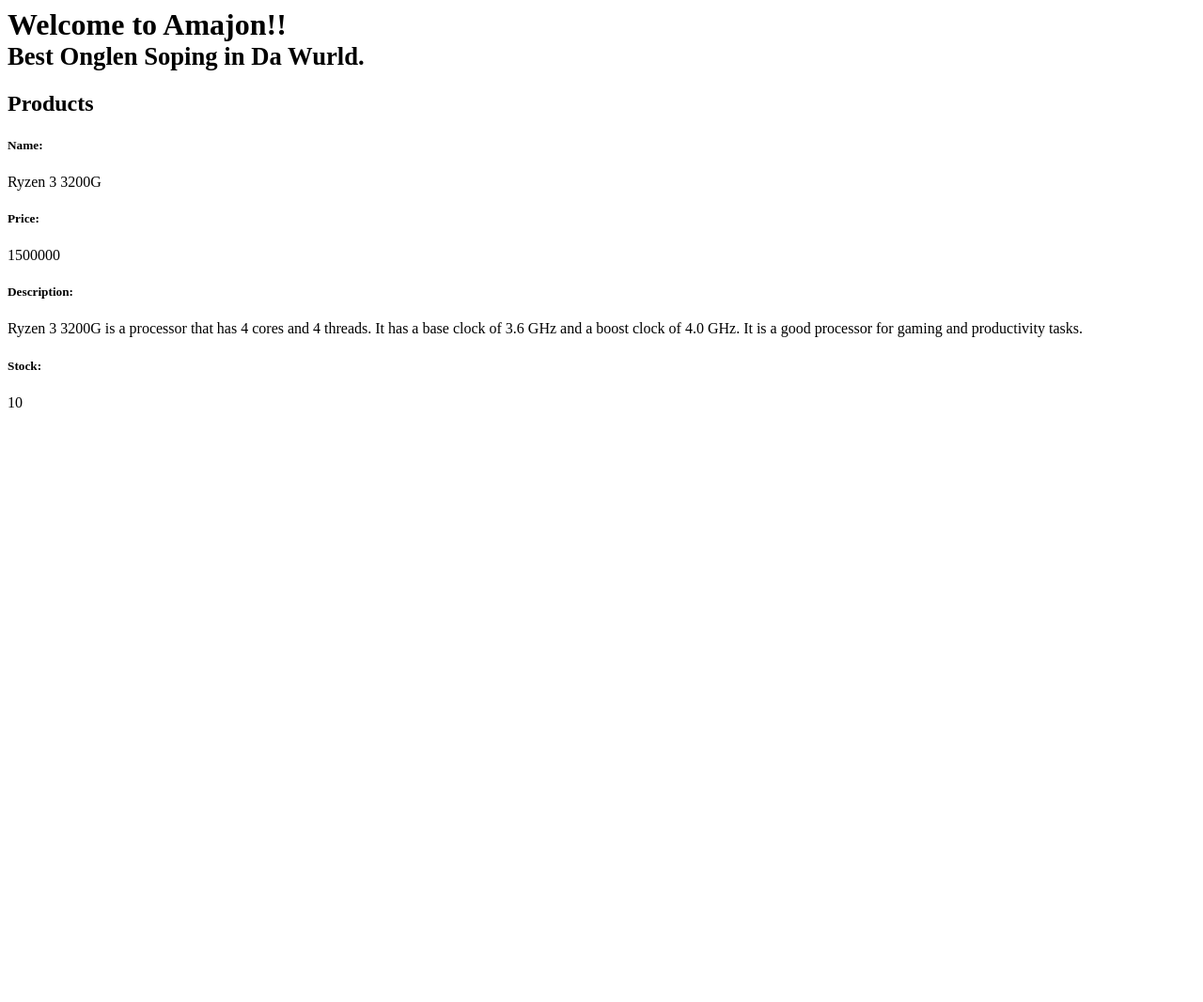
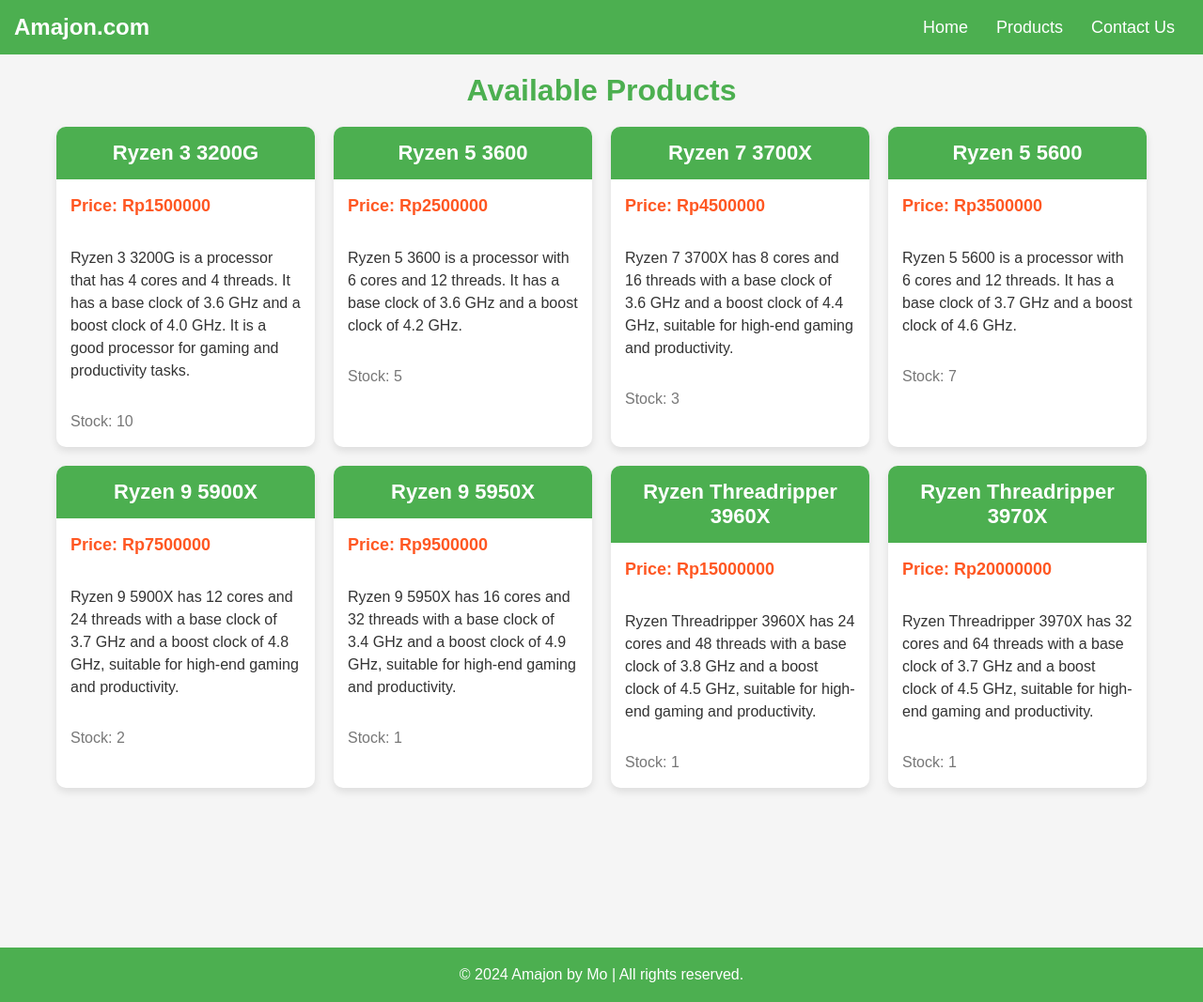
Before and after one commit to AthallahD/amajon, a Django app: page / in a window 1280 px wide. Shown: the whole page at 94% size. Before the commit the page ends 434 px from the top, so only its background shows below. Run offline with Django 5.2, Linux system fonts and the light colour scheme.

Commit message:
updating main.html and views.py

```diff
--- a/main/Templates/main.html
+++ b/main/Templates/main.html
@@ -1,14 +1,160 @@
-<h1>Welcome to Amajon!!
-    <br>
-    <small>Best Onglen Soping in Da Wurld.</small>
-</h1>
+<!DOCTYPE html>
+<html lang="en">
+<head>
+    <meta charset="UTF-8">
+    <meta name="viewport" content="width=device-width, initial-scale=1.0">
+    <title>Amajon.com</title>
+    <style>
+        /* General Reset and Basic Styles */
+        * {
+            margin: 0;
+            padding: 0;
+            box-sizing: border-box;
+        }
 
-<h2>Products</h2>
-<h5>Name: </h5>
-<p>{{ name }}<p>
-<h5>Price: </h5>
-<p>{{ price }}<p>
-<h5>Description: </h5>
-<p>{{ description }}<p>
-<h5>Stock: </h5>
-<p>{{ stock }}<p>
+        body {
+            font-family: Arial, sans-serif;
+            background-color: #f5f5f5;
+            color: #333;
+        }
+
+        h1 {
+            text-align: center;
+            margin-top: 20px;
+            color: #4CAF50;
+        }
+
+        /* Navigation Bar */
+        .navbar {
+            background-color: #4CAF50;
+            padding: 15px;
+            display: flex;
+            justify-content: space-between;
+            align-items: center;
+        }
+
+        .navbar .nav-links {
+            display: flex;
+            align-items: center;
+        }
+
+        .navbar a {
+            color: white;
+            margin: 0 15px;
+            text-decoration: none;
+            font-size: 18px;
+        }
+
+        .navbar a:hover {
+            text-decoration: underline;
+        }
+
+        /* Amajon.com */
+        .navbar .logo {
+            font-size: 24px;
+            font-weight: bold;
+            color: white;
+            margin-right: auto;
+        }
+
+        /* Products Container */
+        .products-container {
+            display: grid;
+            grid-template-columns: repeat(auto-fit, minmax(250px, 1fr));
+            gap: 20px;
+            padding: 20px;
+            max-width: 1200px;
+            margin: 0 auto;
+        }
+
+        /* Product Card */
+        .product-card {
+            background-color: white;
+            border-radius: 10px;
+            box-shadow: 0 4px 8px rgba(0, 0, 0, 0.1);
+            overflow: hidden;
+            transition: transform 0.2s ease-in-out;
+        }
+
+        .product-card:hover {
+            transform: translateY(-10px);
+        }
+
+        .product-card h2 {
+            background-color: #4CAF50;
+            color: white;
+            padding: 15px;
+            font-size: 22px;
+            text-align: center;
+        }
+
+        .product-card p {
+            padding: 15px;
+            line-height: 1.5;
+        }
+
+        .product-card .price {
+            color: #ff5722;
+            font-weight: bold;
+            font-size: 18px;
+        }
+
+        .product-card .stock {
+            color: #777;
+        }
+
+        /* Footer */
+        .footer {
+            text-align: center;
+            padding: 20px;
+            background-color: #4CAF50;
+            color: white;
+            margin-top: 150px;
+        }
+
+        /* Responsive for small screens */
+        @media (max-width: 600px) {
+            .navbar {
+                flex-direction: column;
+            }
+
+            .navbar a {
+                margin: 10px 0;
+            }
+        }
+    </style>
+</head>
+<body>
+
+    <!-- Navigation Bar -->
+    <div class="navbar">
+        <div class="logo">Amajon.com</div>
+        <div class="nav-links">
+            <a href="#">Home</a>
+            <a href="#">Products</a>
+            <a href="#">Contact Us</a>
+        </div>
+    </div>
+
+    <!-- Title -->
+    <h1>Available Products</h1>
+
+    <!-- Products Container -->
+    <div class="products-container">
+        {% for product in products %}
+        <div class="product-card">
+            <h2>{{ product.name }}</h2>
+            <p class="price">Price: Rp{{ product.price }}</p>
+            <p>{{ product.description }}</p>
+            <p class="stock">Stock: {{ product.stock }}</p>
+        </div>
+        {% endfor %}
+    </div>
+
+    <!-- Footer -->
+    <div class="footer">
+        <p>&copy; 2024 Amajon by Mo | All rights reserved.</p>
+    </div>
+
+</body>
+</html>
--- a/main/views.py
+++ b/main/views.py
@@ -1,11 +1,59 @@
 from django.shortcuts import render
 
 def show_main(request):
+    products = [
+        {
+            'name' : 'Ryzen 3 3200G',
+            'price': 1500000,
+            'description': 'Ryzen 3 3200G is a processor that has 4 cores and 4 threads. It has a base clock of 3.6 GHz and a boost clock of 4.0 GHz. It is a good processor for gaming and productivity tasks.',
+            'stock': 10
+        },
+        {
+            'name' : 'Ryzen 5 3600',
+            'price': 2500000,
+            'description': 'Ryzen 5 3600 is a processor with 6 cores and 12 threads. It has a base clock of 3.6 GHz and a boost clock of 4.2 GHz.',
+            'stock': 5
+        },
+        {
+            'name' : 'Ryzen 7 3700X',
+            'price': 4500000,
+            'description': 'Ryzen 7 3700X has 8 cores and 16 threads with a base clock of 3.6 GHz and a boost clock of 4.4 GHz, suitable for high-end gaming and productivity.',
+            'stock': 3
+        },
+        {
+            'name' : 'Ryzen 5 5600',
+            'price': 3500000,
+            'description': 'Ryzen 5 5600 is a processor with 6 cores and 12 threads. It has a base clock of 3.7 GHz and a boost clock of 4.6 GHz.',
+            'stock': 7
+        },
+        {
+            'name' : 'Ryzen 9 5900X',
+            'price': 7500000,
+            'description': 'Ryzen 9 5900X has 12 cores and 24 threads with a base clock of 3.7 GHz and a boost clock of 4.8 GHz, suitable for high-end gaming and productivity.',
+            'stock': 2
+        },
+        {
+            'name' : 'Ryzen 9 5950X',
+            'price': 9500000,
+            'description': 'Ryzen 9 5950X has 16 cores and 32 threads with a base clock of 3.4 GHz and a boost clock of 4.9 GHz, suitable for high-end gaming and productivity.',
+            'stock': 1
+        },
+        {
+            'name' : 'Ryzen Threadripper 3960X',
+            'price': 15000000,
+            'description': 'Ryzen Threadripper 3960X has 24 cores and 48 threads with a base clock of 3.8 GHz and a boost clock of 4.5 GHz, suitable for high-end gaming and productivity.',
+            'stock': 1
+        },
+        {
+            'name' : 'Ryzen Threadripper 3970X',
+            'price': 20000000,
+            'description': 'Ryzen Threadripper 3970X has 32 cores and 64 threads with a base clock of 3.7 GHz and a boost clock of 4.5 GHz, suitable for high-end gaming and productivity.',
+            'stock': 1
+        }
+    ]
+
     context = {
-        'name' : 'Ryzen 3 3200G',
-        'price': 1500000,
-        'description': 'Ryzen 3 3200G is a processor that has 4 cores and 4 threads. It has a base clock of 3.6 GHz and a boost clock of 4.0 GHz. It is a good processor for gaming and productivity tasks.',
-        'stock': 10
+        'products': products
     }
 
     return render(request, "main.html", context)
```
